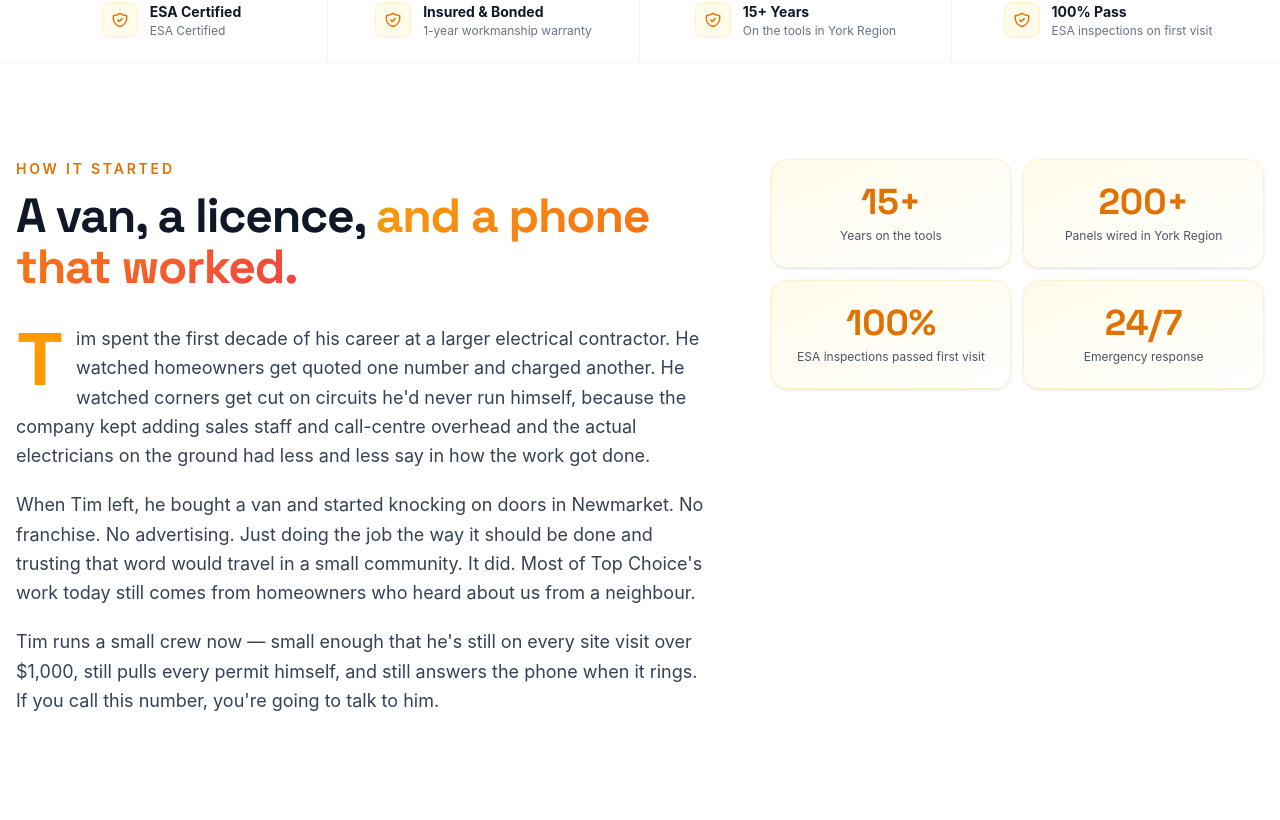
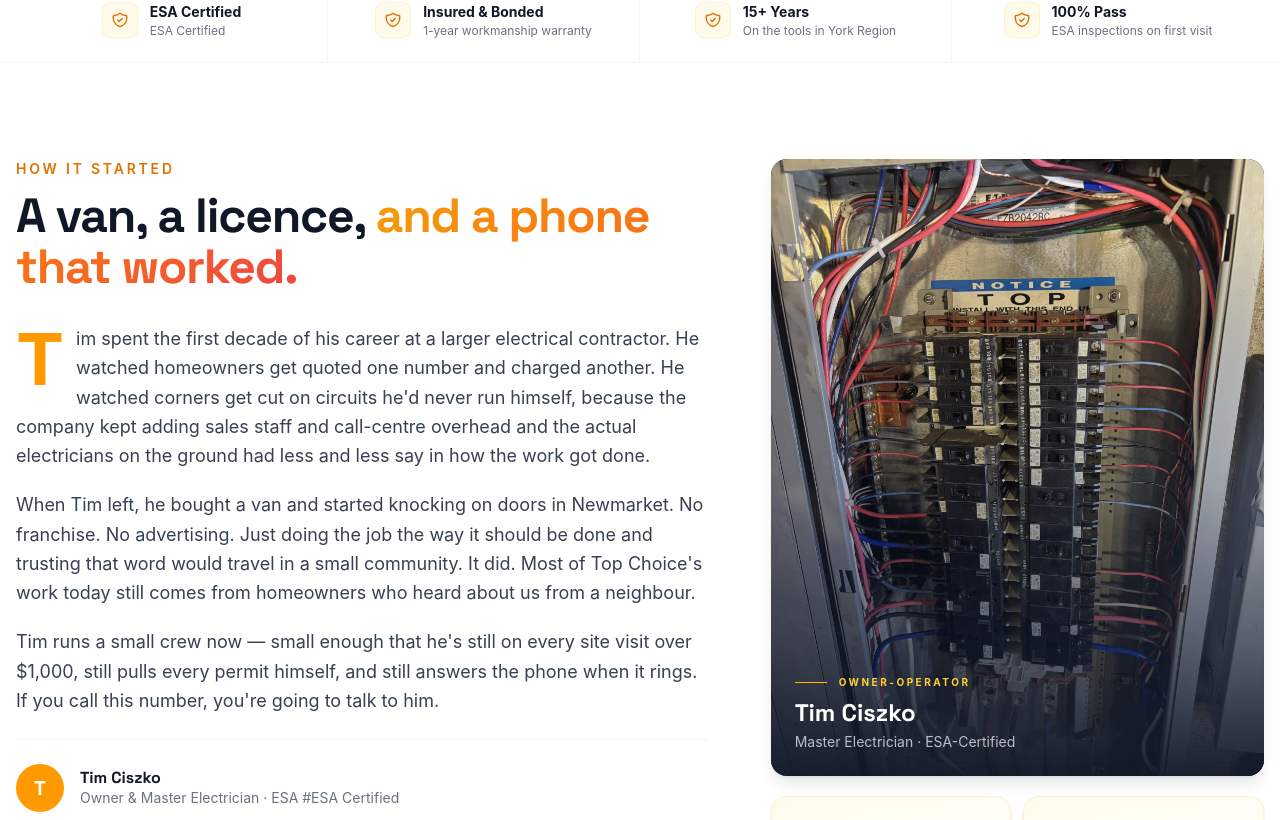
Before and after one commit to staybookt/tce-website, a Next.js app: page /about in a window 1280 px wide. Shown: the part 540-1360 px from the top of the page. Built offline with nearby package versions, Linux system fonts and the light colour scheme; no server answers.

Commit message:
about: portrait placeholder, signature, How I work voice statement, brands strip

```diff
--- a/src/app/about/page.tsx
+++ b/src/app/about/page.tsx
@@ -74,11 +74,43 @@ export default function AboutPage() {
                 <p>
                   Tim runs a small crew now &mdash; small enough that he&apos;s still on every site visit over $1,000, still pulls every permit himself, and still answers the phone when it rings. If you call this number, you&apos;re going to talk to him.
                 </p>
+
+                <div className="flex items-center gap-4 pt-6 mt-6 border-t border-gray-100">
+                  <div className="w-12 h-12 rounded-full bg-amber-500 flex items-center justify-center text-white font-display font-bold text-xl shrink-0">
+                    T
+                  </div>
+                  <div>
+                    <p className="font-display font-bold text-gray-900 text-base leading-tight">Tim Ciszko</p>
+                    <p className="text-gray-500 text-sm">Owner &amp; Master Electrician · ESA #{client.licenseNumber}</p>
+                  </div>
+                </div>
               </div>
             </div>
 
-            {/* Stats block */}
-            <div className="animate-on-scroll lg:sticky lg:top-28">
+            {/* Tim portrait placeholder + stats */}
+            <div className="animate-on-scroll lg:sticky lg:top-28 space-y-5">
+              {/* Portrait card — placeholder uses real work photo cropped portrait.
+                  Swap src to actual Tim headshot when one is available. */}
+              <div className="relative aspect-[4/5] rounded-2xl overflow-hidden bg-gray-900 shadow-lg">
+                <Image
+                  src="/images/work/IMG_5375.webp"
+                  alt="Tim Ciszko, owner and master electrician at Top Choice Electrical"
+                  fill
+                  sizes="(max-width: 1024px) 100vw, 40vw"
+                  className="object-cover"
+                  style={{ objectPosition: 'center top' }}
+                />
+                <div className="absolute inset-0 bg-gradient-to-t from-gray-900/95 via-gray-900/30 to-transparent" />
+                <div className="absolute bottom-0 left-0 right-0 p-6">
+                  <div className="flex items-center gap-3 mb-2">
+                    <div className="h-px w-8 bg-amber-400" />
+                    <span className="text-amber-300 text-[10px] font-bold uppercase tracking-[0.25em]">Owner-operator</span>
+                  </div>
+                  <p className="font-display text-white text-2xl font-bold leading-tight">Tim Ciszko</p>
+                  <p className="text-white/70 text-sm mt-1">Master Electrician · ESA-Certified</p>
+                </div>
+              </div>
+
               <div className="grid grid-cols-2 gap-3">
                 {[
                   { number: `${client.yearsExperience}+`, label: 'Years on the tools' },
@@ -126,6 +158,41 @@ export default function AboutPage() {
                 </span>
               </footer>
             </blockquote>
+          </div>
+        </div>
+      </section>
+
+      {/* === How Tim works — voice statement === */}
+      <section className="py-16 md:py-20 bg-white">
+        <div className="max-w-5xl mx-auto px-4">
+          <div className="mb-10">
+            <p className="text-amber-600 font-semibold text-sm uppercase tracking-[0.2em] mb-3">How I work</p>
+            <h2 className="font-display text-3xl md:text-4xl lg:text-5xl font-bold text-gray-900 tracking-tight leading-[1.05]">
+              Five rules,{' '}
+              <span className="gradient-text">no exceptions.</span>
+            </h2>
+          </div>
+
+          <div className="grid sm:grid-cols-2 gap-3">
+            {[
+              { rule: 'I won\u2019t quote a panel over the phone.', why: 'Service entrances, wire condition, code variances \u2014 they need eyes on. The walkthrough is free.' },
+              { rule: 'The quote you get is the price you pay.', why: 'It doesn\u2019t move unless you change scope. No change orders for things I should have flagged.' },
+              { rule: 'Every permit. Every inspection. Every time.', why: 'If the job needs an ESA permit, we pull it. You get the paperwork at the end.' },
+              { rule: 'I label every breaker by room.', why: 'A panel with a sticker saying \u201cKitchen\u201d on it isn\u2019t finished work. Every circuit gets named.' },
+              { rule: 'I clean up before I leave.', why: 'Drywall dust, wire offcuts, packaging. The site looks like we were never there \u2014 except the work works.' },
+            ].map((r, i) => (
+              <div key={i} className="flex gap-4 bg-gradient-to-br from-amber-50/40 to-white border border-amber-100 rounded-2xl p-5 md:p-6">
+                <div className="w-9 h-9 rounded-lg bg-amber-500 flex items-center justify-center shrink-0 shadow-sm">
+                  <svg viewBox="0 0 24 24" className="w-5 h-5 text-white" fill="none" stroke="currentColor" strokeWidth="3">
+                    <path strokeLinecap="round" strokeLinejoin="round" d="M5 13l4 4L19 7" />
+                  </svg>
+                </div>
+                <div>
+                  <p className="font-display font-bold text-gray-900 text-base mb-1.5 leading-snug">{r.rule}</p>
+                  <p className="text-gray-600 text-[14px] leading-relaxed">{r.why}</p>
+                </div>
+              </div>
+            ))}
           </div>
         </div>
       </section>
@@ -201,6 +268,44 @@ export default function AboutPage() {
         </div>
       </section>
 
+      {/* === Brands installed === */}
+      <section className="py-14 md:py-16 bg-gray-50">
+        <div className="max-w-7xl mx-auto px-4">
+          <div className="text-center mb-10">
+            <p className="text-amber-600 font-semibold text-sm uppercase tracking-[0.2em] mb-3">Brands we install</p>
+            <h2 className="font-display text-2xl md:text-3xl font-bold text-gray-900 tracking-tight leading-tight max-w-2xl mx-auto">
+              The equipment we trust on the panels we wire.
+            </h2>
+          </div>
+
+          <div className="grid grid-cols-2 sm:grid-cols-3 lg:grid-cols-6 gap-3">
+            {[
+              { name: 'Square D', category: 'Panels' },
+              { name: 'Eaton', category: 'Panels' },
+              { name: 'Siemens', category: 'Panels' },
+              { name: 'Generac', category: 'Generators' },
+              { name: 'Tesla', category: 'EV / Powerwall' },
+              { name: 'ChargePoint', category: 'EV chargers' },
+              { name: 'Grizzl-E', category: 'EV chargers' },
+              { name: 'FLO', category: 'EV chargers' },
+              { name: 'Enphase', category: 'Battery backup' },
+              { name: 'Lutron', category: 'Smart lighting' },
+              { name: 'Leviton', category: 'Devices' },
+              { name: 'Hubbell', category: 'Devices' },
+            ].map((b) => (
+              <div key={b.name} className="bg-white border border-gray-200 rounded-xl p-4 text-center hover:border-amber-300 transition-colors">
+                <p className="font-display font-bold text-gray-900 text-sm leading-tight">{b.name}</p>
+                <p className="text-gray-400 text-[11px] uppercase tracking-wider mt-1">{b.category}</p>
+              </div>
+            ))}
+          </div>
+
+          <p className="text-center text-gray-500 text-sm mt-8 max-w-2xl mx-auto">
+            Working with a specific brand or model? Mention it on the quote &mdash; chances are we&apos;ve installed it before.
+          </p>
+        </div>
+      </section>
+
       {/* === CTA === */}
       <SectionCTA
         eyebrow="Talk to Tim"
```
